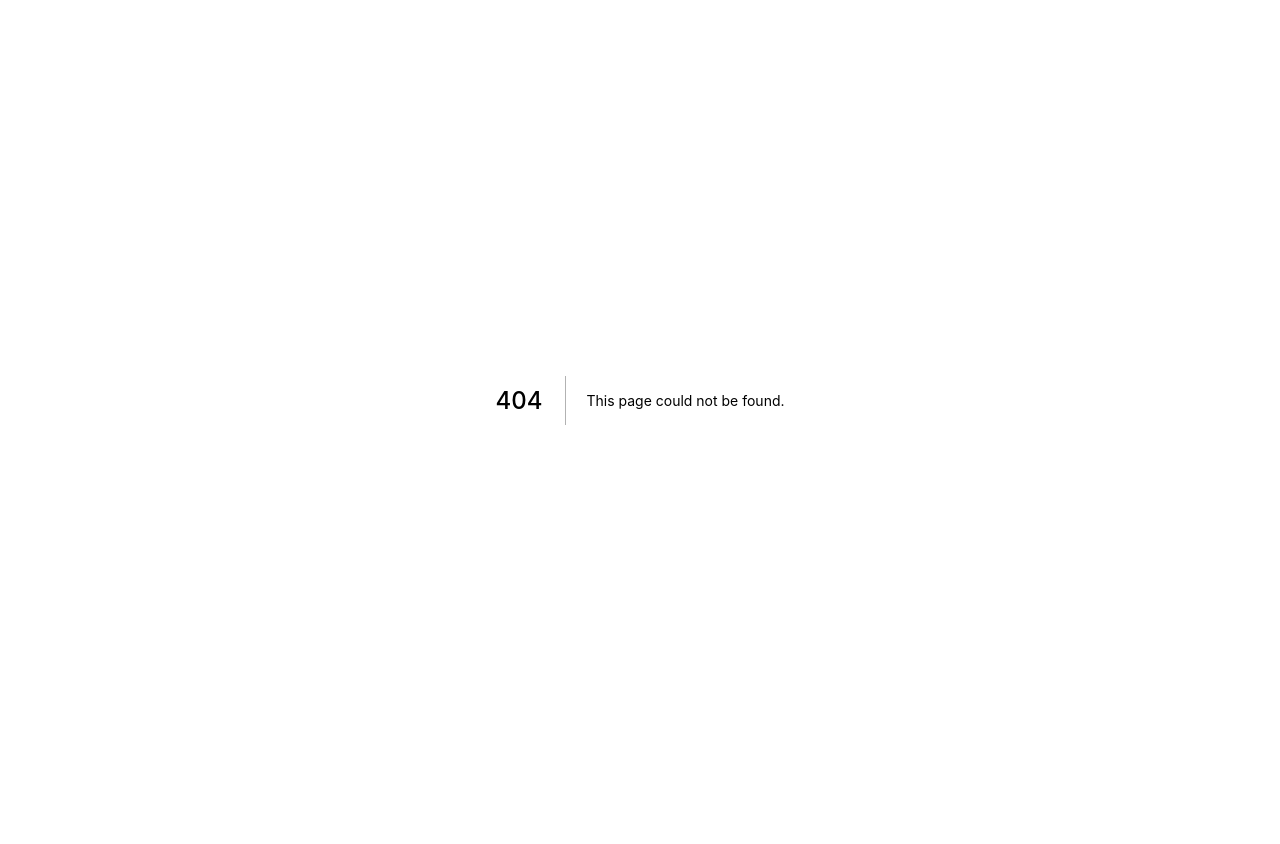
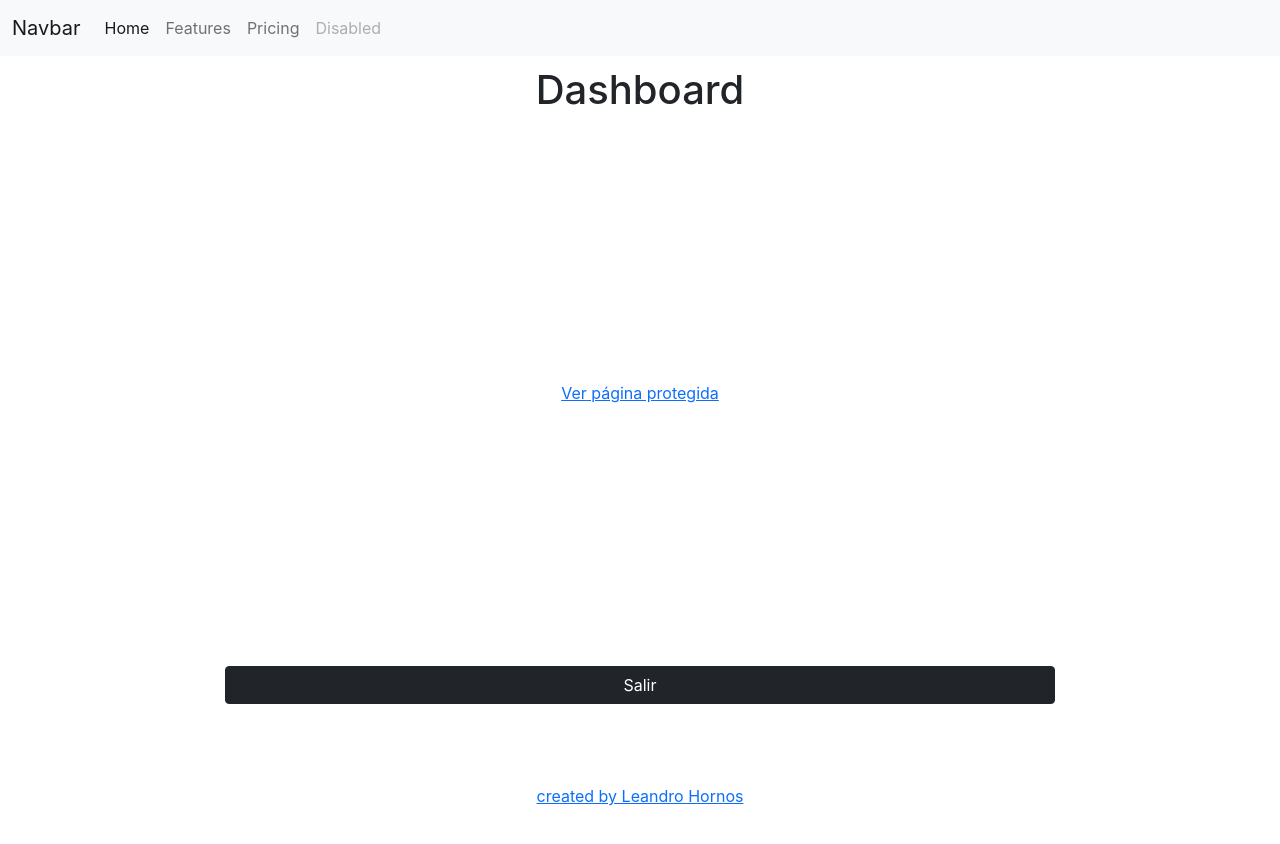
Before and after one commit to LeandroHornos/nextjs-base-app, a Next.js app: page /dashboard in a window 1280 px wide. Before the commit this address had no page. Shown: the top 844 px of the page. Before the commit the page ends 800 px from the top, so only its background shows below. Built offline with nearby package versions, Linux system fonts and the light colour scheme; no server answers; sample sign-in values are in the browser's storage; a web font is replaced by a local one.

Commit message:
saco pagina dashboard del index

```diff
--- a/components/Layout.jsx
+++ b/components/Layout.jsx
@@ -1,4 +1,6 @@
 import Head from "next/head";
+
+import Nav from "../components/Nav";
 
 export const FlexRowLg10 = (props) => {
   {
@@ -72,6 +74,7 @@
         />
         <link rel="icon" href="/favicon.ico" />
       </Head>
+      <Nav />
       {children}
       <footer>
         <div className="row min20">
--- a/components/Nav.jsx
+++ b/components/Nav.jsx
@@ -0,0 +1,55 @@
+import React from "react";
+
+const Nav = () => {
+  return (
+    <nav className="navbar navbar-expand-lg navbar-light bg-light">
+      <div className="container-fluid">
+        <a className="navbar-brand" href="/">
+          Navbar
+        </a>
+        <button
+          className="navbar-toggler"
+          type="button"
+          data-bs-toggle="collapse"
+          data-bs-target="#navbarNav"
+          aria-controls="navbarNav"
+          aria-expanded="false"
+          aria-label="Toggle navigation"
+        >
+          <span className="navbar-toggler-icon"></span>
+        </button>
+        <div className="collapse navbar-collapse" id="navbarNav">
+          <ul className="navbar-nav">
+            <li className="nav-item">
+              <a className="nav-link active" aria-current="page" href="#">
+                Home
+              </a>
+            </li>
+            <li className="nav-item">
+              <a className="nav-link" href="#">
+                Features
+              </a>
+            </li>
+            <li className="nav-item">
+              <a className="nav-link" href="#">
+                Pricing
+              </a>
+            </li>
+            <li className="nav-item">
+              <a
+                className="nav-link disabled"
+                href="#"
+                tabindex="-1"
+                aria-disabled="true"
+              >
+                Disabled
+              </a>
+            </li>
+          </ul>
+        </div>
+      </div>
+    </nav>
+  );
+};
+
+export default Nav;
--- /dev/null
+++ b/pages/dashboard.jsx
@@ -0,0 +1,43 @@
+// NextJS
+
+// Next Auth
+import { getSession, signOut } from "next-auth/client";
+
+import Link from "next/link";
+
+import { GeneralLayout, CenteredColRow } from "../components/Layout";
+export default function Dashboard() {
+  return (
+    <GeneralLayout>
+      <CenteredColRow centerColSize={8} breakpoint="md">
+        <div className="min80 d-flex flex-column justify-content-between align-items-center">
+          <h1 className="text-center">Dashboard</h1>
+          <Link href="/protected">Ver página protegida</Link>
+          <div className="d-grid gap-2 col-12 mx-auto w100">
+            <button className="btn btn-dark" type="button" onClick={signOut}>
+              Salir
+            </button>
+          </div>
+        </div>
+      </CenteredColRow>
+    </GeneralLayout>
+  );
+}
+
+// Ruta protegida: sólo se puede acceder estando logueado, si no estás logueado
+// te redirecciona al login
+
+export async function getServerSideProps(context) {
+  const session = await getSession(context);
+  if (!session) {
+    return {
+      redirect: {
+        destination: "/login",
+        permanent: false,
+      },
+    };
+  }
+  return {
+    props: { session },
+  };
+}
```
Also changed, not shown: pages/index.jsx (+20 -30 lines).
